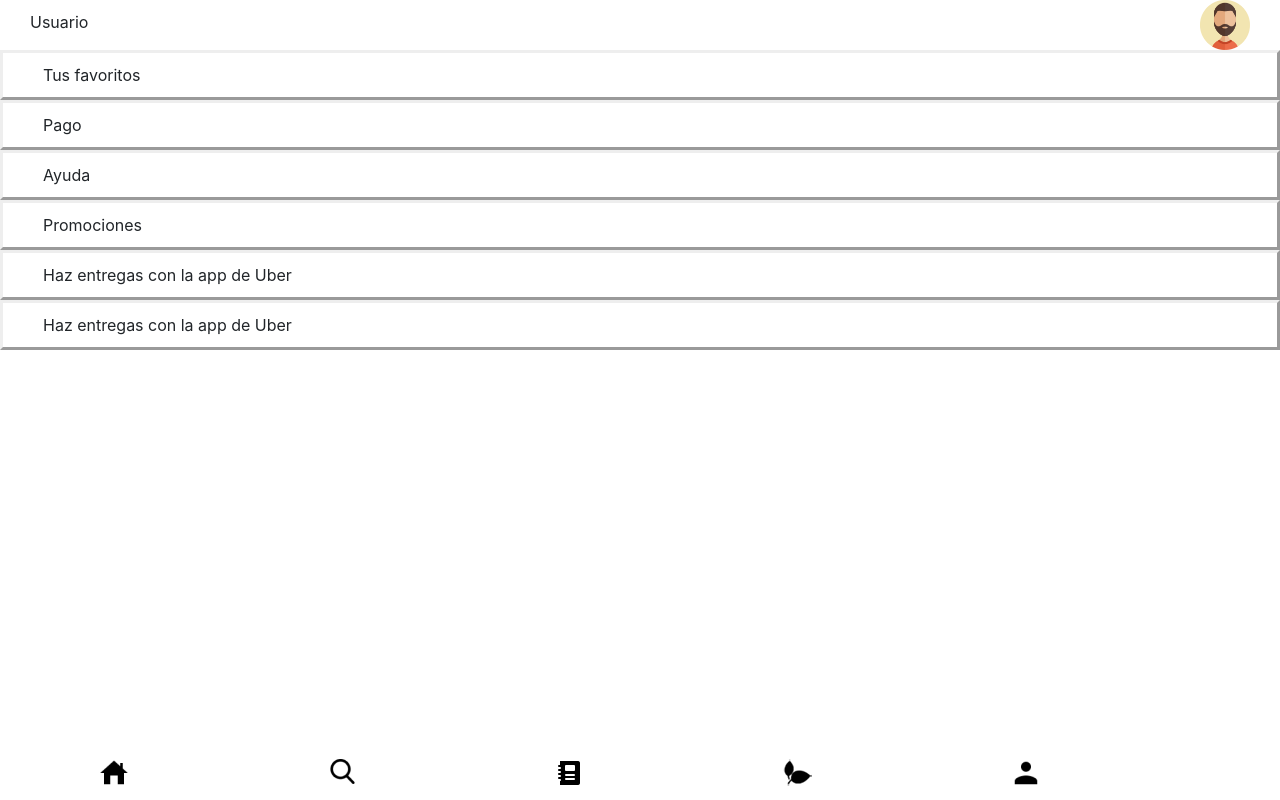
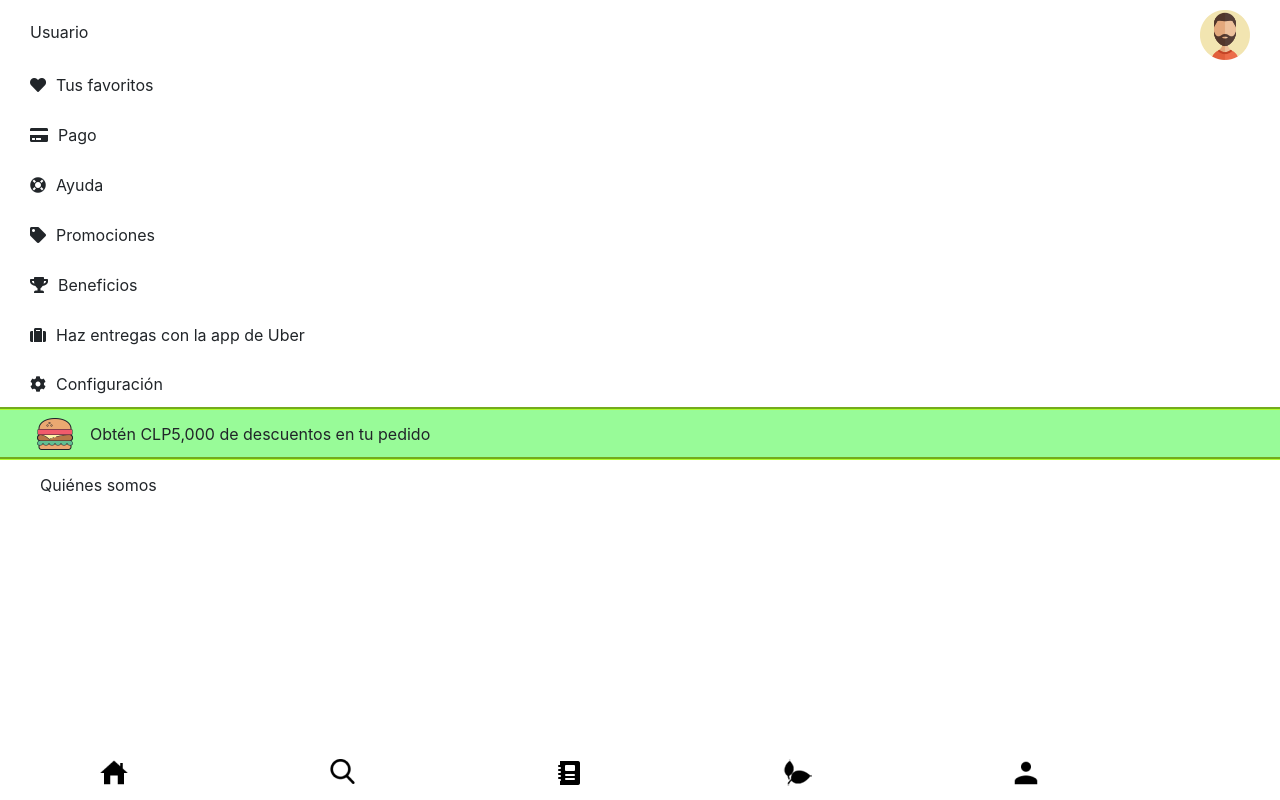
Before and after one commit to alelulu/SCL009-hackathon-ubereats, a React (Create React App) app: page /perfil in a window 1280 px wide. Built offline with nearby package versions, Linux system fonts and the light colour scheme; a web font is replaced by a local one.

Commit message:
arreglando json de restaurantes

```diff
--- a/src/App.js
+++ b/src/App.js
@@ -9,6 +9,7 @@
 import Beneficios from './paginas/beneficios';
 import Usuario from './paginas/perfil-usuario';
 import Finalizar from './paginas/finalizarCompra'
+import '../node_modules/@fortawesome/fontawesome-free/css/all.css';
 
 function App() {
   return (
--- a/src/data/restaurantes.json
+++ b/src/data/restaurantes.json
@@ -1,6 +1,6 @@
 {
         "Restaurante":[{
-
+                "id":1,
                 "photo":"https://raw.githubusercontent.com/MarinesLemus007/SCL009-hackathon-ubereats/develop/src/imagenes/vegandealer.jpg",
                 "name":"Vegan Dealer",
                 "type":"Vegano",
@@ -12,7 +12,8 @@
 
 
             {
-                "photo":"https://github.com/MarinesLemus007/SCL009-hackathon-ubereats/blob/develop/src/imagenes/sushilovers.jpg?raw=true",
+                "id":2,
+                "photo":"https://raw.githubusercontent.com/MarinesLemus007/SCL009-hackathon-ubereats/develop/src/imagenes/sushilovers.jpg",
                 "name":"Sushi Lovers",
                 "type":"Sushi",
                 "time":"40-50 min",
@@ -23,7 +24,8 @@
 
 
             {
-                "photo":"https://github.com/MarinesLemus007/SCL009-hackathon-ubereats/blob/develop/src/imagenes/fatboy.jpg?raw=true",
+                "id":3,
+                "photo":"https://raw.githubusercontent.com/MarinesLemus007/SCL009-hackathon-ubereats/develop/src/imagenes/fatboy.jpg",
                 "name":"Fat Boy",
                 "type":"Comida rápida",
                 "time":"30-40 min",
--- a/src/paginas/bienvenida.js
+++ b/src/paginas/bienvenida.js
@@ -10,9 +10,9 @@
 
 
 
-class Bienvenida extends Component{
+class Bienvenida extends Component {
 
-  render(){
+  render() {
 
     return (
 
@@ -26,7 +26,7 @@
           <div className="col-4">
           </div>
           <div className="logo col-3">
-             <img className="logouber"src={logoImg}></img>
+            <img className="logouber" src={logoImg} alt="..." />
           </div>
         </div>
         <h1 className="bienvenido">Bienvenido</h1>
@@ -40,18 +40,18 @@
               </ol>
               <div className="carousel-inner">
                 <div className="carousel-item active">
-        <img src={niñesImg} class="d-block w-100" alt="..."/>
+                  <img src={niñesImg} className="d-block w-100" alt="..." />
                   <div className="carousel-caption d-none d-md-block">
                     <h5>Elige sello verde</h5>
                     <p>Al comprar en restaurantes sustentables gana el planeta y tu también!.</p>
                   </div>
                 </div>
                 <div className="carousel-item">
-        <img src={cletaImg} className="d-block w-100" alt="..."/>
+                  <img src={cletaImg} className="d-block w-100" alt="..." />
 
                 </div>
                 <div className="carousel-item">
-        <img src={logroImg} className="d-block w-100" alt="..."/>
+                  <img src={logroImg} className="d-block w-100" alt="..." />
                   <div className="carousel-caption d-none d-md-block">
                     <h5>Third slide label</h5>
                     <p>Praesent commodo cursus magna, vel scelerisque nisl consectetur.</p>
--- a/src/paginas/estilos/perfil-usuario.css
+++ b/src/paginas/estilos/perfil-usuario.css
@@ -1,6 +1,7 @@
 .usuario-seccion{
     display: flex;
     flex-direction: column;
+    text-align: initial;
 }
 
 .usuario-perfil{
@@ -9,16 +10,16 @@
     justify-content: space-between;
     padding-left: 30px;
     padding-right: 30px;
+    margin-top: 10px;
 }
 
-.usuario-linetwo{
+.usuario-linetwo,.usuario-hamburger, .usuario-config{
     display: flex;
     flex-direction: row;
     align-items: center;
     padding-left: 30px;
     padding-right: 30px;
     height: 50px;
-    border-style: outset;
 }
 
 .usuario-name, .usuario-photo{
@@ -40,3 +41,18 @@
 .usuario-photo img{
     width: 50px;
 }
+
+.usuario-heart img{
+    width: 50px;
+}
+
+.usuario-hamburger{
+    border-bottom-style: groove;
+    border-bottom-color: greenyellow;
+    background-color: palegreen;
+}
+
+.usuario-config{
+    border-bottom-style: groove;
+    border-bottom-color: greenyellow;
+}
--- a/src/paginas/finalizarCompra.js
+++ b/src/paginas/finalizarCompra.js
@@ -1,23 +1,24 @@
 import React, { Component } from 'react';
 import './estilos/finalizarCompra.css';
 
-class Finalizar extends Component{
+class Finalizar extends Component {
 
   constructor(props) {
     super(props)
 
     this.state = {
-          notes: ["Si reciclas generas menos CO2 y así reduces el efecto invernadero"," Si reciclas vidrio, papel y plástico se ahorran recursos naturales y conservamos mejor nuestros bosques","Reciclando cuidas los suelos, el agua de los ríos y mares!","al reciclar creas mas puestos de trabajo y así mejores  condiciones de vida.","Cada tonelada de papel que se reutiliza representa un ahorro de energía de 4100kwh","Por cada tres litros de aceite reutilisado, se obtienen dos litros de biodiésel, que reduce las emisiones contaminantes en la atmósfera.","Todos los días cada chileno usa y bota 1.5 bolsas plásticas.Eso podemos cambiarlo ahora!","El reciclaje es un proceso para crear nuevos objetos a partir de materiales viejos y usados.","Las bolsas de plástico que se tiran en el océano matan a más de un millón de criaturas marinas al año.","Más del 60% de la basura que acaba en el cubo de basura podría ser reciclado.","Una bolsa de plástico tarda entre 500 y 1.000 años en degradarse.","El reciclaje, reutilización y compostaje crea 6-10 veces más puestos de trabajo que los vertederos e incineradores."],
-          selectNotes:null,
+      notes: ["Si reciclas generas menos CO2 y así reduces el efecto invernadero", " Si reciclas vidrio, papel y plástico se ahorran recursos naturales y conservamos mejor nuestros bosques", "Reciclando cuidas los suelos, el agua de los ríos y mares!", "al reciclar creas mas puestos de trabajo y así mejores  condiciones de vida.", "Cada tonelada de papel que se reutiliza representa un ahorro de energía de 4100kwh", "Por cada tres litros de aceite reutilisado, se obtienen dos litros de biodiésel, que reduce las emisiones contaminantes en la atmósfera.", "Todos los días cada chileno usa y bota 1.5 bolsas plásticas.Eso podemos cambiarlo ahora!", "El reciclaje es un proceso para crear nuevos objetos a partir de materiales viejos y usados.", "Las bolsas de plástico que se tiran en el océano matan a más de un millón de criaturas marinas al año.", "Más del 60% de la basura que acaba en el cubo de basura podría ser reciclado.", "Una bolsa de plástico tarda entre 500 y 1.000 años en degradarse.", "El reciclaje, reutilización y compostaje crea 6-10 veces más puestos de trabajo que los vertederos e incineradores."],
+      selectNotes: null,
       clicked: false,
-          modal:false
+      modal: false
 
-      }}
+    }
+  }
 
 
   texto = () => {
     this.setState({
-            modal:true,
+      modal: true,
       clicked: true,
       selectNotes: this.state.notes[Math.floor(Math.random() *
         this.state.notes.length)]
@@ -51,7 +52,7 @@
                   </button>
                 </div>
                 <div className="modal-body">
-      {this.state.clicked ,this.state.selectNotes}
+                  {this.state.clicked}{this.state.selectNotes}
                 </div>
                 <div className="modal-footer">
                   <button type="button" className="btn" data-dismiss="modal">Cerrar</button>
--- a/src/paginas/inicio.js
+++ b/src/paginas/inicio.js
@@ -11,8 +11,8 @@
       <div className="fluid-container inicio">
         <h1 className="texto-inicio">Inicio </h1>
         <div id="carouselExampleIndicators" className="carousel slide" data-ride="carousel">
-          <ol class="carousel-indicators">
-            <li data-target="#carouselExampleIndicators" data-slide-to="0" class="active"></li>
+          <ol className="carousel-indicators">
+            <li data-target="#carouselExampleIndicators" data-slide-to="0" className="active"></li>
             <li data-target="#carouselExampleIndicators" data-slide-to="1"></li>
             <li data-target="#carouselExampleIndicators" data-slide-to="2"></li>
           </ol>
@@ -20,14 +20,14 @@
             <div className="carousel-item active">
               <img src={carruselImg} className="d-block w-100" alt="..."/>
             </div>
-            <div class="carousel-item">
+            <div className="carousel-item">
               <img src={carruselImg} className="d-block w-100" alt="..."/>
             </div>
-            <div class="carousel-item">
+            <div className="carousel-item">
               <img src={carruselImg} className="d-block w-100" alt="..."/>
             </div>
           </div>
-          <a class="carousel-control-prev" href="#carouselExampleIndicators" role="button" data-slide="prev">
+          <a className="carousel-control-prev" href="#carouselExampleIndicators" role="button" data-slide="prev">
             <span className="carousel-control-prev-icon" aria-hidden="true"></span>
             <span className="sr-only">Previous</span>
           </a>
@@ -38,8 +38,8 @@
         </div>
         <h5 className="texto-inicio titulo-ofertas">Ofertas especiales</h5>
         <p className="texto-inicio p-inicio">Provisto por restaurantes locales</p>
-        <img src={ofertasImg} class="d-block w-100" alt="Ofertas"/>
-        <img src={menuImg} class="d-block w-100" alt="Menu"/>
+        <img src={ofertasImg} className="d-block w-100" alt="Ofertas"/>
+        <img src={menuImg} className="d-block w-100" alt="Menu"/>
       </div>
     )
   }
--- a/src/paginas/perfil-usuario.js
+++ b/src/paginas/perfil-usuario.js
@@ -1,6 +1,7 @@
 import React from 'react';
 import './estilos/perfil-usuario.css';
 import user from '../imagenes/usuarios/usuario2.png';
+import hamburger from '../imagenes/iconos/hamburguesa.png';
 
 class Usuario extends React.Component{
     render(){
@@ -27,7 +28,7 @@
 
                 <div className="usuario-linetwo">
                     <div className="usuario-heart">
-                        <i class="fas fa-credit-card"></i>
+                        <i className="fas fa-credit-card"></i>
                     </div>
                     <div className="usuario-fav">
                         <p>Pago</p>
@@ -36,7 +37,7 @@
 
                 <div className="usuario-linetwo">
                     <div className="usuario-heart">
-                        <i class="fas fa-life-ring"></i>
+                        <i className="fas fa-life-ring"></i>
                     </div>
                     <div className="usuario-fav">
                         <p>Ayuda</p>
@@ -45,7 +46,7 @@
 
                 <div className="usuario-linetwo">
                     <div className="usuario-heart">
-                        <i class="fas fa-tag"></i>
+                        <i className="fas fa-tag"></i>
                     </div>
                     <div className="usuario-fav">
                         <p>Promociones</p>
@@ -54,19 +55,43 @@
 
                 <div className="usuario-linetwo">
                     <div className="usuario-heart">
-                        <i class="fas fa-suitcase"></i>
+                        <i class="fas fa-trophy"></i>
+                    </div>
+                    <div className="usuario-fav">
+                        <p>Beneficios</p>
+                    </div>
+                </div>
+
+                <div className="usuario-linetwo">
+                    <div className="usuario-heart">
+                        <i className="fas fa-suitcase"></i>
                     </div>
                     <div className="usuario-fav">
                         <p>Haz entregas con la app de Uber</p>
                     </div>
                 </div>
 
-                <div className="usuario-linetwo">
+                <div className="usuario-config">
                     <div className="usuario-heart">
-                        <i class="fas fa-suitcase"></i>
+                        <i className="fas fa-cog"></i>
                     </div>
                     <div className="usuario-fav">
-                        <p>Haz entregas con la app de Uber</p>
+                        <p>Configuración</p>
+                    </div>
+                </div>
+
+                <div className="usuario-hamburger">
+                    <div className="usuario-heart">
+                        <img src={hamburger} alt="icono de descuentos"/>
+                    </div>
+                    <div className="usuario-fav">
+                        <p>Obtén CLP5,000 de descuentos en tu pedido</p>
+                    </div>
+                </div>
+
+                <div className="usuario-linetwo">
+                    <div className="usuario-fav">
+                        <p>Quiénes somos</p>
                     </div>
                 </div>
 
--- a/src/paginas/restaurantes.js
+++ b/src/paginas/restaurantes.js
@@ -12,7 +12,7 @@
 
         return (
              data.Restaurante.map(element=>
-                <div className="restaurant-card">
+                <div className="restaurant-card" key={element.id}>
 
                     <div className="restaurant-img">
                         <img src={element.photo} alt="imágenes de restaurantes"/>
```
Also changed, not shown: src/imagenes/iconos/hamburguesa.png (added). Lines whose indentation alone changed are shown as unchanged.
